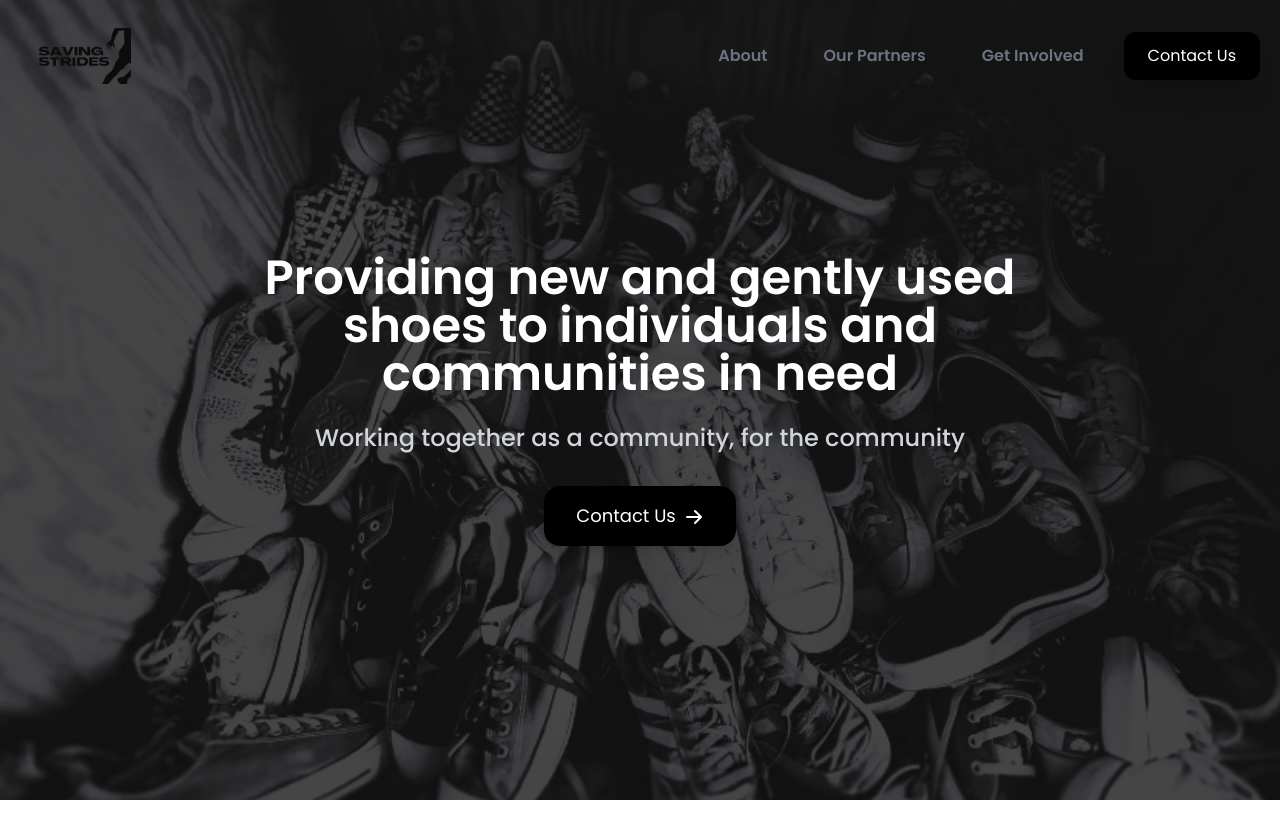
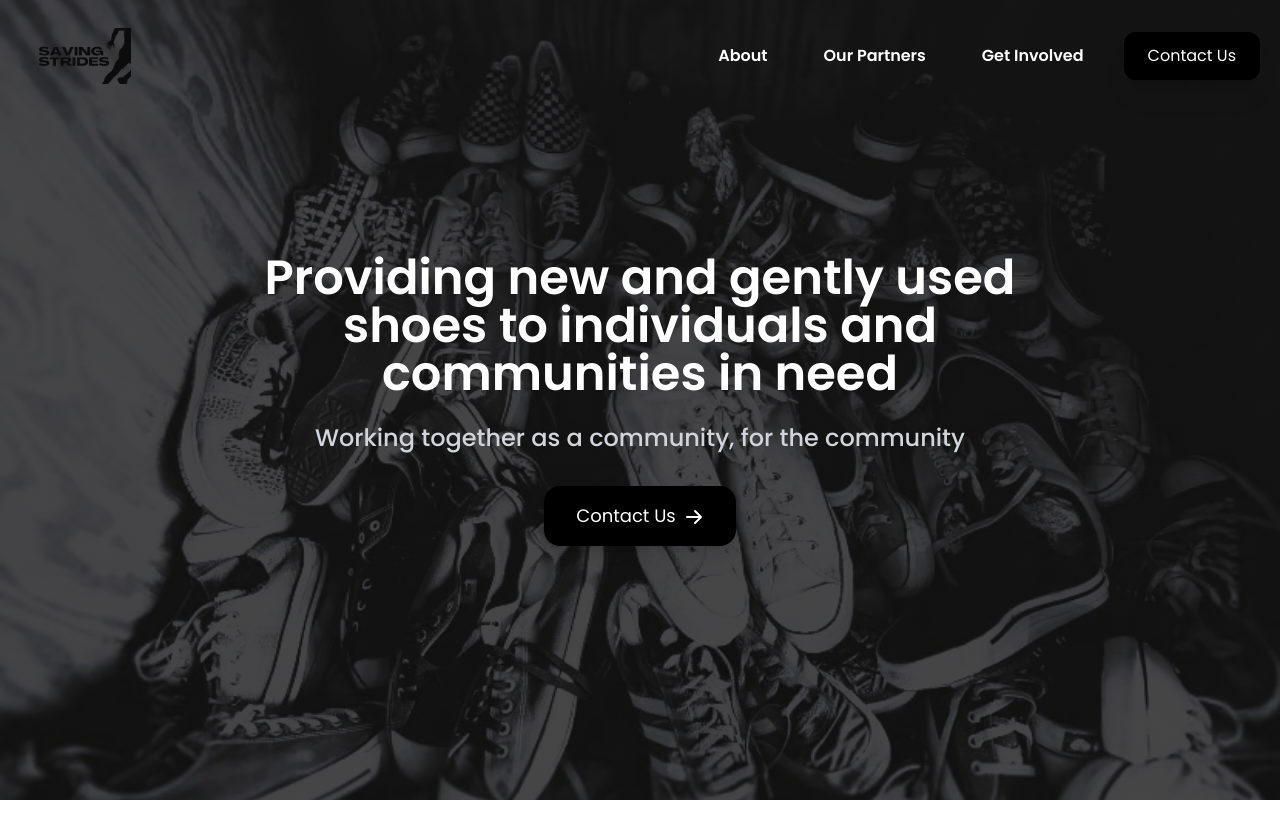
Before and after one commit to adamciszek/savingstrides, a React (Create React App) app: page / in a window 1280 px wide. Shown: the top 838 px of the page. Built offline with nearby package versions, Linux system fonts and the light colour scheme; no server answers; the database is empty.

Commit message:
changed static text to black/white and made hover grey (swapped them for better consistency)

```diff
--- a/src/components/Navbar/NavLinks.js
+++ b/src/components/Navbar/NavLinks.js
@@ -8,31 +8,35 @@ const NavLinks = ({ isTransparent, isMobileMenuOpen }) => {
         window.scrollTo({ top: yCoordinate - offset, behavior: 'smooth' });
     };
 
-    // Static class names for hover states
-    const hoverClass = isMobileMenuOpen
-        ? 'hover:text-black' // Always black on mobile menu
-        : isTransparent
-            ? 'hover:text-white' // White on transparent background
-            : 'hover:text-black'; // Black on white background
+    const getLinkClass = () => {
+        if (isMobileMenuOpen) {
+            return 'text-black hover:text-gray-500';
+        }
+        return isTransparent
+            ? 'text-white hover:text-gray-500'
+            : 'text-black hover:text-gray-500';
+    };
+
+    const linkClass = `px-4 font-bold ${getLinkClass()}`;
 
     return (
         <>
             <HashLink
-                className={`px-4 font-extrabold text-gray-500 ${hoverClass}`}
+                className={linkClass}
                 smooth to="/#about"
                 scroll={scrollWithOffset}
             >
                 About
             </HashLink>
             <HashLink
-                className={`px-4 font-extrabold text-gray-500 ${hoverClass}`}
+                className={linkClass}
                 smooth to="/#partners"
                 scroll={scrollWithOffset}
             >
                 Our Partners
             </HashLink>
             <HashLink
-                className={`px-4 font-extrabold text-gray-500 ${hoverClass}`}
+                className={linkClass}
                 smooth to="/#getinvolved"
                 scroll={scrollWithOffset}
             >
```
